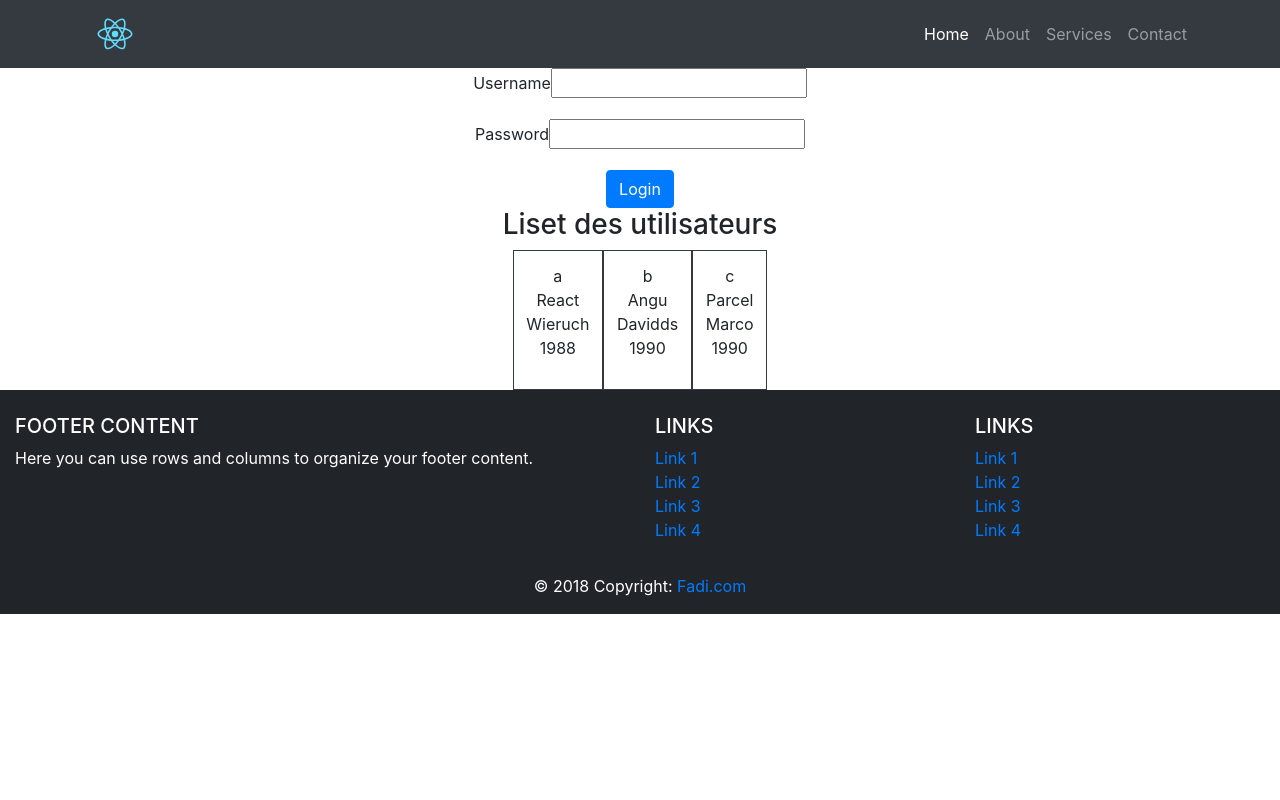
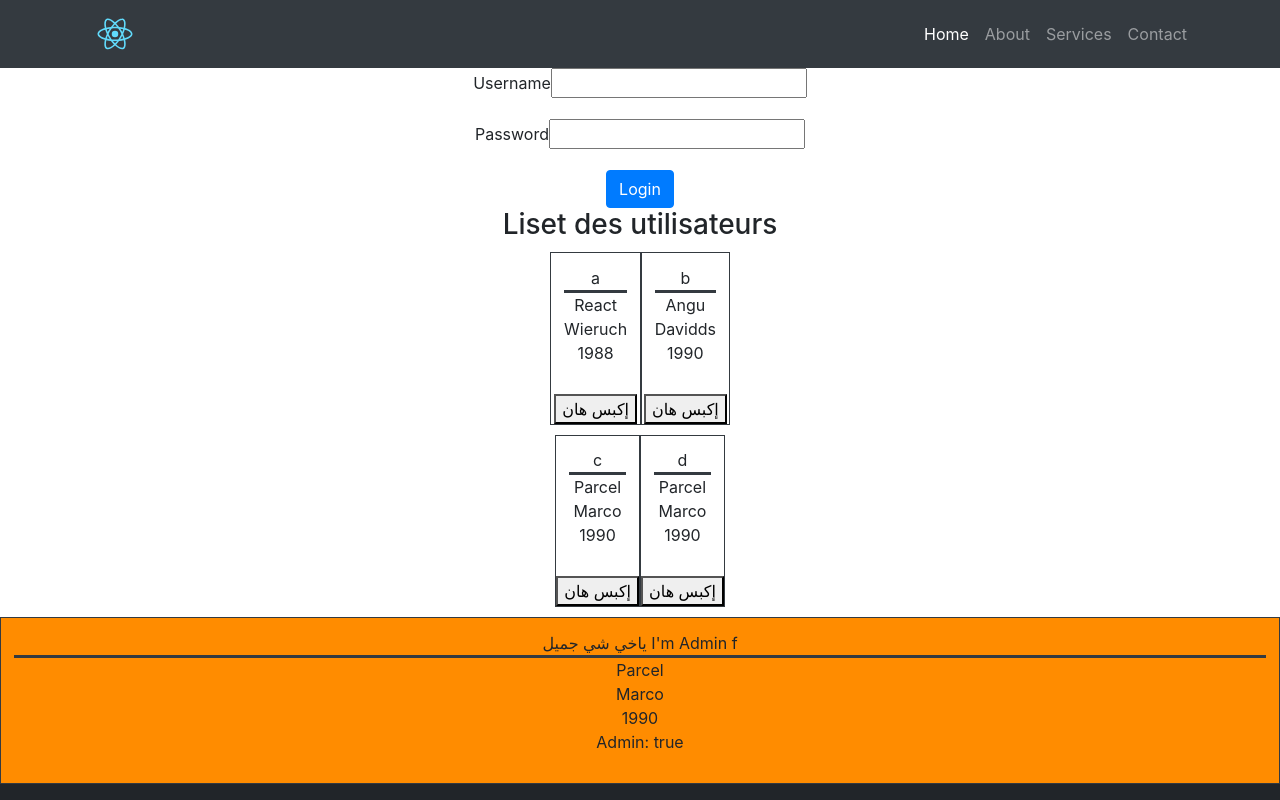
Before and after one commit to Letsfindme/React-SinglePage, a React (Create React App) app: page / in a window 1280 px wide. Shown: the top 800 px of the page. Built offline with nearby package versions, Linux system fonts and the light colour scheme.

Commit message:
Add super user

```diff
--- a/src/components/main/index.js
+++ b/src/components/main/index.js
@@ -53,7 +53,7 @@ export default class Body extends React.Component {
     render() {
         return (
             <main>
-                <form className="container" onSubmit={(e) => this.handleSubmit(e)}>
+                <form className="container" id="#overlay" onSubmit={(e) => this.handleSubmit(e)}>
                     <div className="form-group">
                         <label htmlFor="username">Username</label>
                         <input name="username" value={this.state.username}
--- a/src/components/main/main.css
+++ b/src/components/main/main.css
@@ -44,6 +44,20 @@
     animation: spin 2s linear infinite;
   }
 
+  #overlay {
+    position: fixed; /* Sit on top of the page content */
+    display: none; /* Hidden by default */
+    width: 100%; /* Full width (cover the whole page) */
+    height: 100%; /* Full height (cover the whole page) */
+    top: 0;
+    left: 0;
+    right: 0;
+    bottom: 0;
+    background-color: rgba(0,0,0,0.5); /* Black background with opacity */
+    z-index: 2; /* Specify a stack order in case you're using a different order for other elements */
+    cursor: pointer; /* Add a pointer on hover */
+  }
+
   @keyframes spin {
     0% { transform: rotate(0deg); }
     100% { transform: rotate(360deg); }
--- a/src/components/users/index.js
+++ b/src/components/users/index.js
@@ -17,42 +17,47 @@ export default class Users extends React.Component {
 
 
     render() {
-        console.log(this.state.users);
         const list = [
             {
                 id: 'a',
                 firstname: 'React',
                 lastname: 'Wieruch',
                 year: 1988,
+                isAdmin: false
             },
             {
                 id: 'b',
                 firstname: 'Angu',
                 lastname: 'Davidds',
                 year: 1990,
+                isAdmin: false
             },
             {
                 id: 'c',
                 firstname: 'Parcel',
                 lastname: 'Marco',
                 year: 1990,
+                isAdmin: false
             },
+            {
+                id: 'd',
+                firstname: 'Parcel',
+                lastname: 'Marco',
+                year: 1990,
+                isAdmin: false
+            },
+            {
+                id: 'f',
+                firstname: 'Parcel',
+                lastname: 'Marco',
+                year: 1990,
+                isAdmin: true
+            }
         ];
-
 
         return (
             <div>
-
-                {/* {SimpleList()} */}
                 <h3>Liset des utilisateurs</h3>
-                {/* {list.map(item => (
-                    <li key={item.id}>
-                        <div>{item.id}</div>
-                        <div>{item.firstname}</div>
-                        <div>{item.lastname}</div>
-                        <div>{item.year}</div>
-                    </li>
-                ))} */}
                 <User
                 list={list}/>
             </div>
--- a/src/components/users/user.js
+++ b/src/components/users/user.js
@@ -1,24 +1,53 @@
 import React from 'react';
+
 
 export default function (props) {
 
-    const SimpleList = () => (
+
+
+
+    let firstHalf = props.list.slice(0, props.list.length / 2)
+    let secondHalf = props.list.slice(props.list.length / 2, props.list.length)
+    const SimpleList = (showList) => (
         <div className="user-list">
-            {props.list.map(function (item) {
-                return <div key={item.id} className="user-list-element">
+            {showList.map((item, key) => {
+                if (!item.isAdmin) {
+                    return <div key={key + item.id} className="user-list-element">
                         <ul >
                             <li>{item.id}</li>
                             <li>{item.firstname}</li>
                             <li>{item.lastname}</li>
                             <li>{item.year}</li>
                         </ul>
+                        <button >إكبس هان</button>
                     </div>;
+                }
             })}
         </div>
     );
 
+    const showAdmin = (userList) => (
+        <div>{userList.map((item, key) => {
+            if (item.isAdmin) {
+                return <div key={key + item.id} className="user-list-element Admin">
+                    <ul >
+                        <li>ياخي شي جميل I'm Admin {item.id}</li>
+                        <li>{item.firstname}</li>
+                        <li>{item.lastname}</li>
+                        <li>{item.year}</li>
+                        <li>Admin: {item.isAdmin.toString()}</li>
+                    </ul>
+                </div>;
+            }
+        })}
+        </div>
+    )
 
     return (
-        SimpleList()
+        <div>
+            {SimpleList(firstHalf)}
+            {SimpleList(secondHalf)}
+            {showAdmin(props.list)}
+        </div>
     )
 }
--- a/src/components/users/users.css
+++ b/src/components/users/users.css
@@ -3,13 +3,22 @@
     align-items: center;
     justify-content: center;
     height: 100%;
+    margin: 10px;
+}
 
-}
-.user-list-element ul:first-child {
+.user-list-element ul {
     list-style:none;
     padding: 1vw;
-    /* border-bottom: #343A40 solid; */
 }
+
+.user-list-element  li:first-child {
+    border-bottom: #343A40 solid;
+}
+
 .user-list-element{
     border: 1px solid #343A40;
 }
+
+.Admin{
+    background-color: darkorange;
+}
```
Lines whose indentation alone changed are shown as unchanged.
